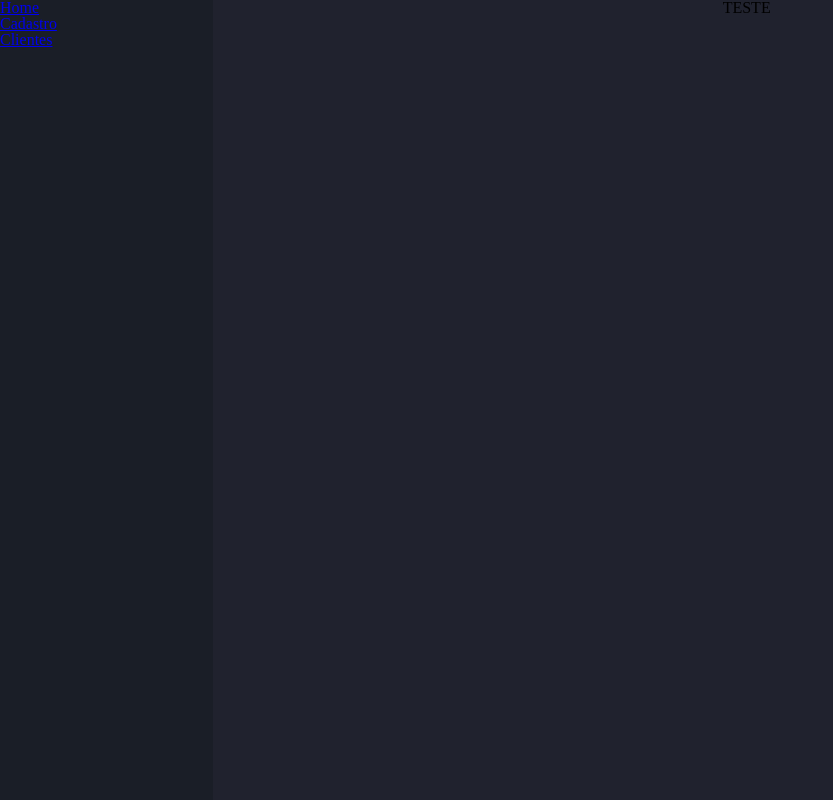
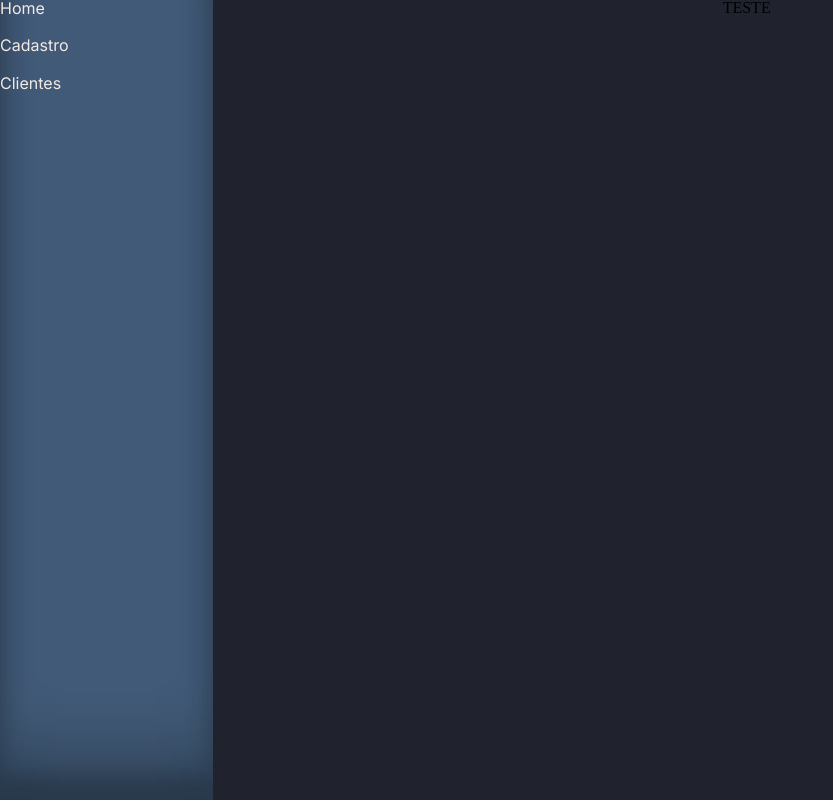
Before and after one commit to andre-sqr/sprint-venture-labs, a React (Vite) app: page / in a window 1280 px wide. Shown: the whole page, without its empty margins (0-833 px from the left). Built offline with nearby package versions, Linux system fonts and the light colour scheme.

Commit message:
estilizando menu lateral

```diff
--- a/src/components/SideMenu/SideMenu.jsx
+++ b/src/components/SideMenu/SideMenu.jsx
@@ -6,9 +6,9 @@ const SideMenu = () => {
   return (
     <div className={S.sideMenu}>
         <nav className={S.nav}>
-            <Link to='/'>Home</Link>
-            <Link to='/register'>Cadastro</Link>
-            <Link to='/customers'>Clientes</Link>
+            <Link className={S.link} to='/'>Home</Link>
+            <Link className={S.link} to='/register'>Cadastro</Link>
+            <Link className={S.link} to='/customers'>Clientes</Link>
         </nav>
     </div>
   )
--- a/src/components/SideMenu/SideMenu.module.css
+++ b/src/components/SideMenu/SideMenu.module.css
@@ -1,9 +1,14 @@
+@import url('https://fonts.googleapis.com/css2?family=Inter&display=swap');
+
+
 .sideMenu {
     width: 20%;
     height: 100vh;
-    background-color: #1a1e27;
+    background-color: #415a77;
     display: flex;
     flex-direction: column;
+    box-shadow: rgba(0, 0, 0, 0.17) 0px -23px 25px 0px inset, rgba(0, 0, 0, 0.15) 0px -36px 30px 0px inset, rgba(0, 0, 0, 0.1) 0px -79px 40px 0px inset, rgba(0, 0, 0, 0.06) 0px 2px 1px, rgba(0, 0, 0, 0.09) 0px 4px 2px, rgba(0, 0, 0, 0.09) 0px 8px 4px, rgba(0, 0, 0, 0.09) 0px 16px 8px, rgba(0, 0, 0, 0.09) 0px 32px 16px;
+    font-family: 'Inter', sans-serif;
 }
 
 .nav {
@@ -11,3 +16,9 @@
     flex-direction: column;
     height: 100%;
 }
+
+.link {
+    color: #f2e9e4;
+    text-decoration: none;
+    margin-bottom: 10%;
+}
```
